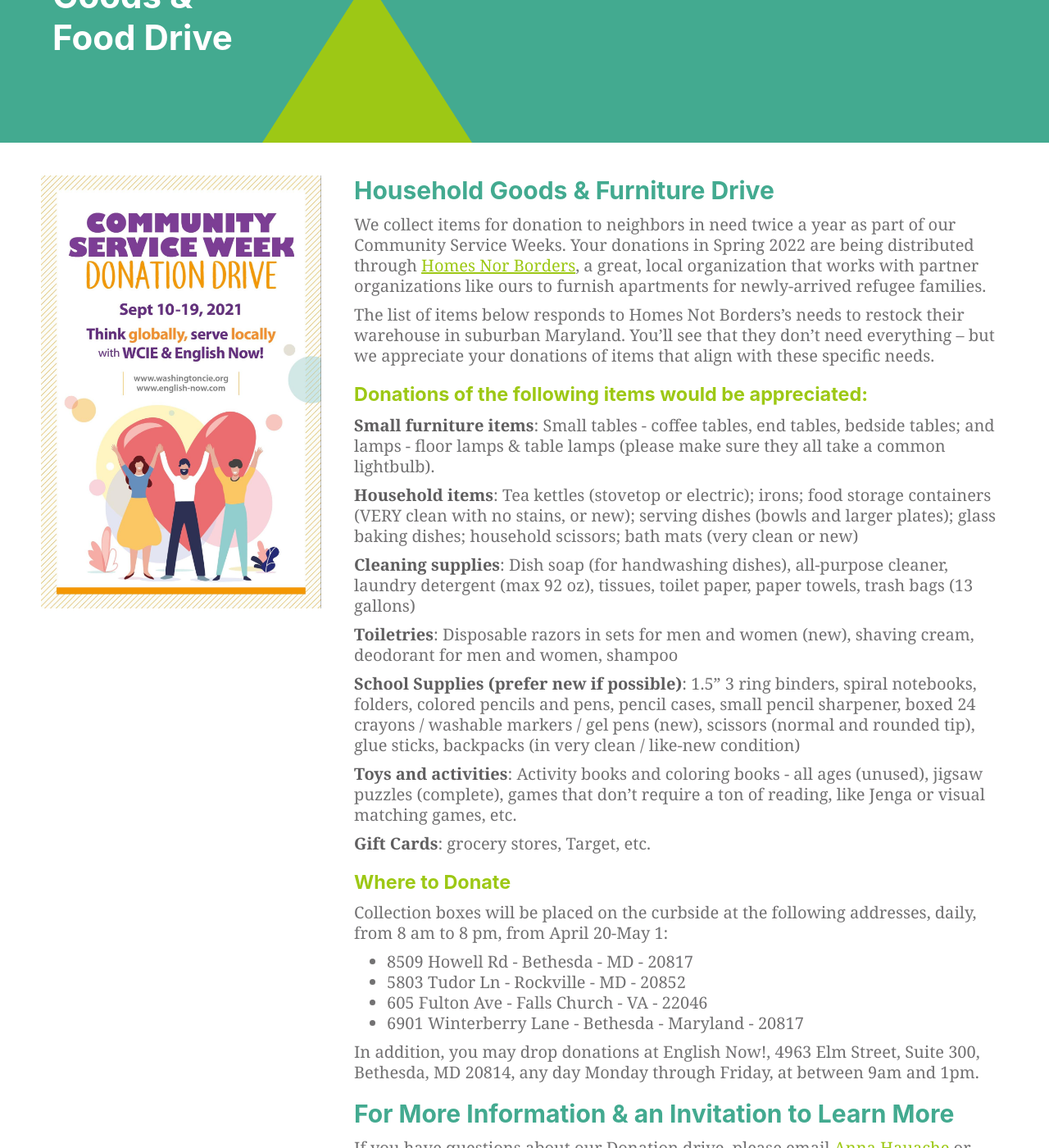
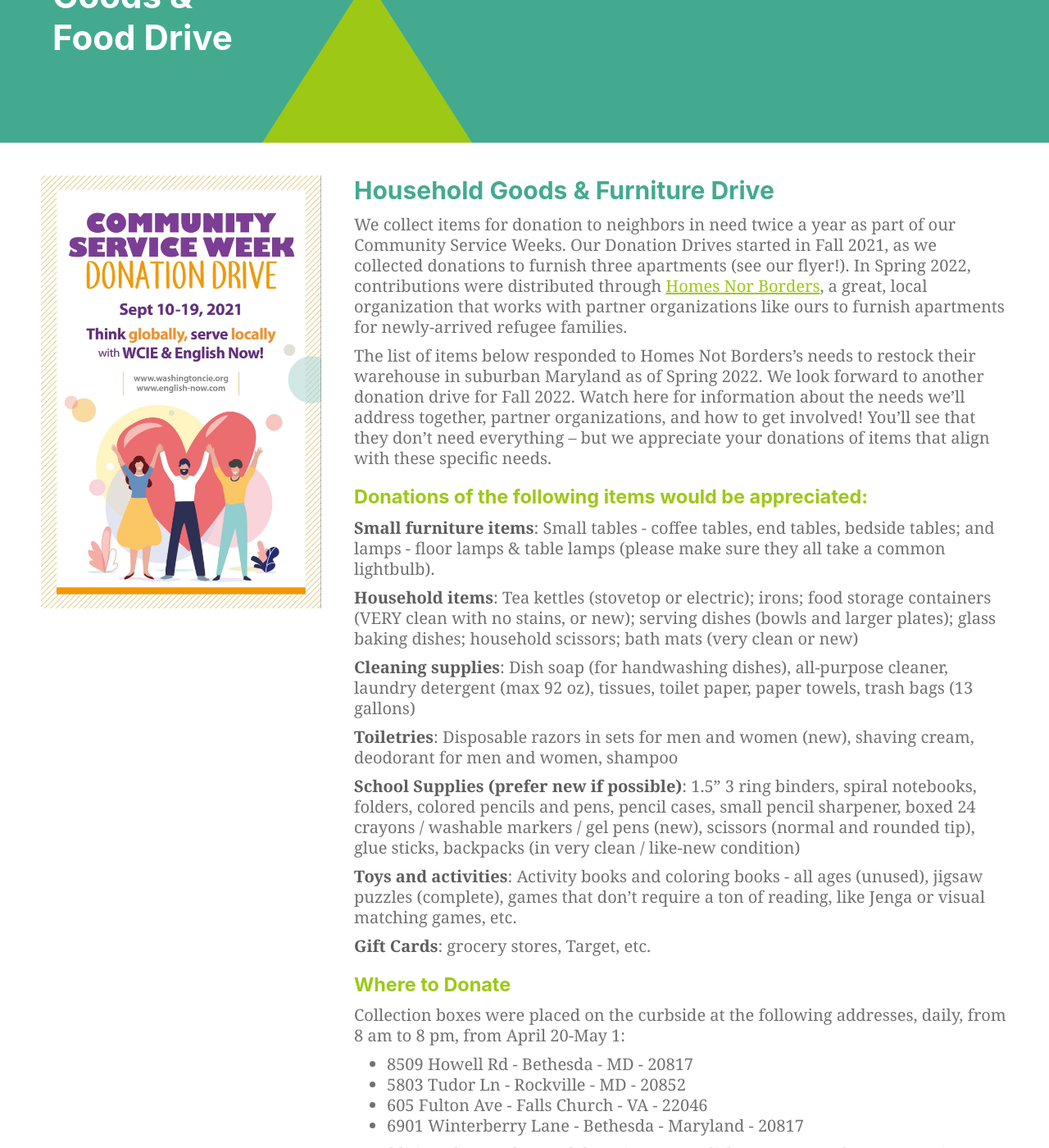
Before and after one commit to washingtoncie/washingtoncie.github.io, a Jekyll site: the page built from _pages/community-service/household-goods-and-furniture-drive.md, in a window 1280 px wide and 1400 px high, scrolled down 412 px. Shown: the whole window at 82% size. Built offline with Jekyll 4.4.1, drawn with Linux system fonts in a browser that asks for light colours; some of the changed text lies outside the part shown.

Commit message:
Update goods collection and furniture drive page

```diff
--- a/_pages/community-service/household-goods-and-furniture-drive.md
+++ b/_pages/community-service/household-goods-and-furniture-drive.md
@@ -9,9 +9,9 @@ styles:
 
 ## Household Goods & Furniture Drive
 
-We collect items for donation to neighbors in need twice a year as part of our Community Service Weeks. Your donations in Spring 2022 are being distributed through  [Homes Nor Borders](https://www.homesnotborders.org/), a great, local organization that works with partner organizations like ours to furnish apartments for newly-arrived refugee families.
+We collect items for donation to neighbors in need twice a year as part of our Community Service Weeks. Our Donation Drives started in Fall 2021, as we collected donations to furnish three apartments (see our flyer!). In Spring 2022, contributions were distributed through  [Homes Nor Borders](https://www.homesnotborders.org/), a great, local organization that works with partner organizations like ours to furnish apartments for newly-arrived refugee families.
 
-The list of items below responds to Homes Not Borders’s needs to restock their warehouse in suburban Maryland. You’ll see that they don’t need everything – but we appreciate your donations of items that align with these specific needs.
+The list of items below responded to Homes Not Borders’s needs to restock their warehouse in suburban Maryland as of Spring 2022. We look forward to another donation drive for Fall 2022. Watch here for information about the needs we’ll address together, partner organizations, and how to get involved! You’ll see that they don’t need everything – but we appreciate your donations of items that align with these specific needs.
 
 ### Donations of the following items would be appreciated:
 
@@ -31,14 +31,14 @@ The list of items below responds to Homes Not Borders’s needs to restock their
 
 ### Where to Donate
 
-Collection boxes will be placed on the curbside at the following addresses, daily, from 8 am to 8 pm, from April 20-May 1:
+Collection boxes were placed on the curbside at the following addresses, daily, from 8 am to 8 pm, from April 20-May 1:
 
 - 8509 Howell Rd - Bethesda - MD - 20817
 - 5803 Tudor Ln - Rockville - MD - 20852
 - 605 Fulton Ave - Falls Church - VA - 22046
 - 6901 Winterberry Lane - Bethesda - Maryland - 20817
 
-In addition, you may drop donations at English Now!, 4963 Elm Street, Suite 300, Bethesda, MD 20814, any day Monday through Friday, at between 9am and 1pm.
+In addition, donors dropped donations at English Now!, 4963 Elm Street, Suite 300, Bethesda, MD 20814, any day Monday through Friday, at between 9am and 1pm.
 
 ## For More Information & an Invitation to Learn More
 
```
